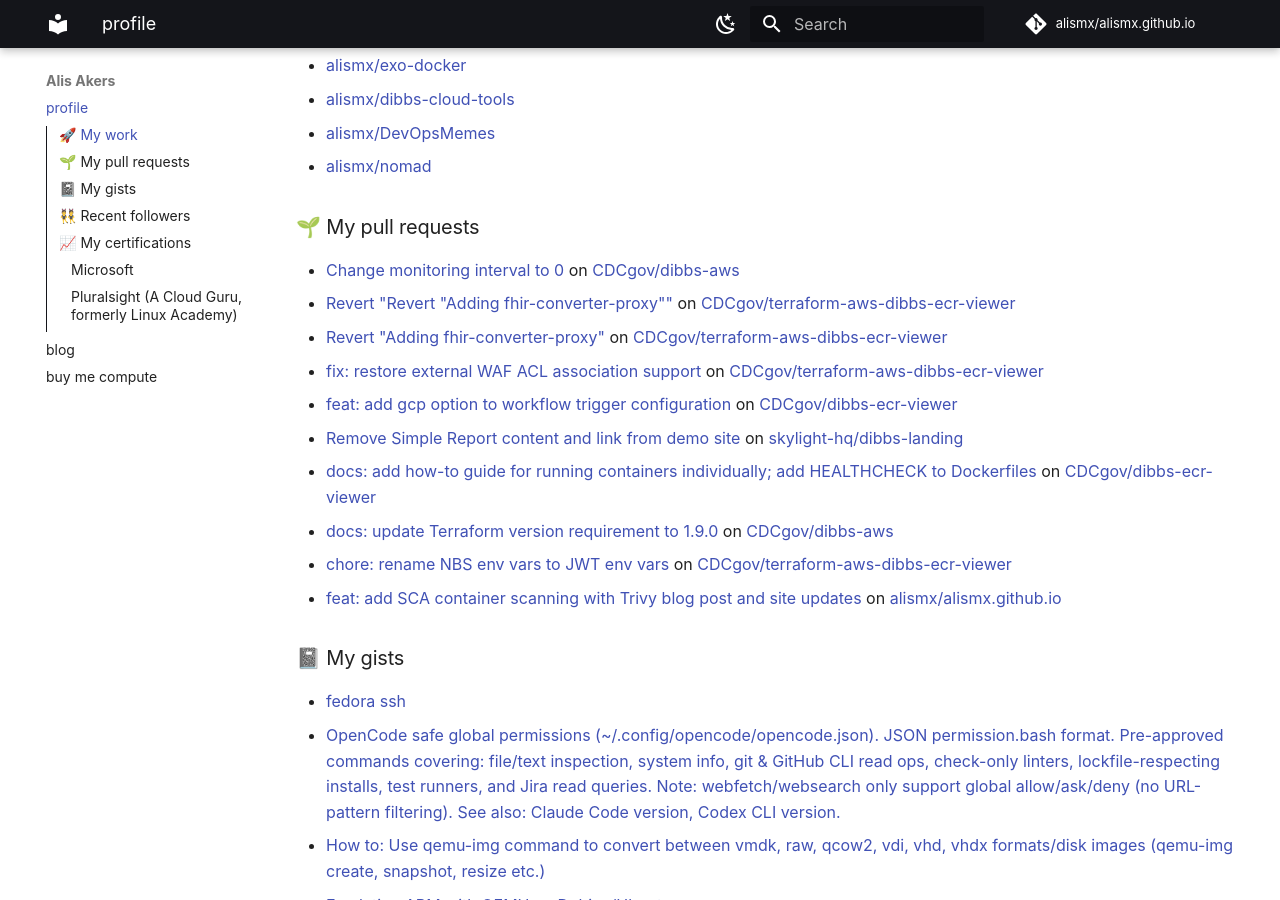
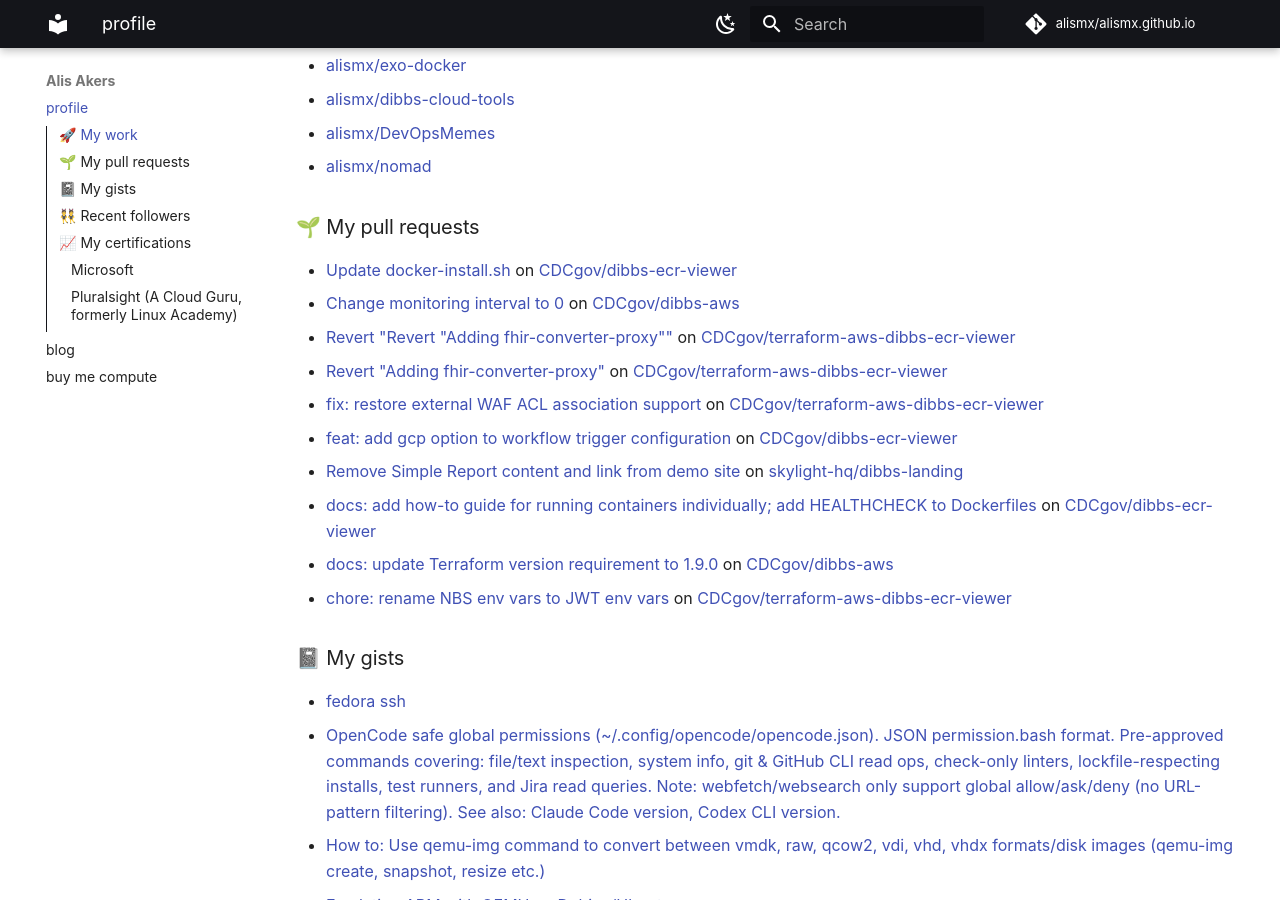
Before and after one commit to alismx/alismx.github.io, an MkDocs documentation site: the page built from docs/index.md, in a window 1280 px wide and 900 px high, scrolled down 862 px. Built offline with MkDocs 1.6.1 and Material for MkDocs 9.7.7, drawn with Linux system fonts in a browser that asks for light colours; plug-ins that fetch from the network failed and are left out; comment, search, counter and statistics services are not loaded.

Commit message:
Update generated files

```diff
--- a/docs/index.md
+++ b/docs/index.md
@@ -28,6 +28,7 @@ I'm Alis, a DevOps engineer passionate about open-source, cloud-native technolog
 
 ### 🌱 My pull requests
 
+- [Update docker-install.sh](https://github.com/CDCgov/dibbs-ecr-viewer/pull/1719) on [CDCgov/dibbs-ecr-viewer](https://github.com/CDCgov/dibbs-ecr-viewer)
 - [Change monitoring interval to 0](https://github.com/CDCgov/dibbs-aws/pull/103) on [CDCgov/dibbs-aws](https://github.com/CDCgov/dibbs-aws)
 - [Revert &#34;Revert &#34;Adding fhir-converter-proxy&#34;&#34;](https://github.com/CDCgov/terraform-aws-dibbs-ecr-viewer/pull/61) on [CDCgov/terraform-aws-dibbs-ecr-viewer](https://github.com/CDCgov/terraform-aws-dibbs-ecr-viewer)
 - [Revert &#34;Adding fhir-converter-proxy&#34;](https://github.com/CDCgov/terraform-aws-dibbs-ecr-viewer/pull/60) on [CDCgov/terraform-aws-dibbs-ecr-viewer](https://github.com/CDCgov/terraform-aws-dibbs-ecr-viewer)
@@ -37,7 +38,6 @@ I'm Alis, a DevOps engineer passionate about open-source, cloud-native technolog
 - [docs: add how-to guide for running containers individually; add HEALTHCHECK to Dockerfiles](https://github.com/CDCgov/dibbs-ecr-viewer/pull/1570) on [CDCgov/dibbs-ecr-viewer](https://github.com/CDCgov/dibbs-ecr-viewer)
 - [docs: update Terraform version requirement to 1.9.0](https://github.com/CDCgov/dibbs-aws/pull/100) on [CDCgov/dibbs-aws](https://github.com/CDCgov/dibbs-aws)
 - [chore: rename NBS env vars to JWT env vars](https://github.com/CDCgov/terraform-aws-dibbs-ecr-viewer/pull/57) on [CDCgov/terraform-aws-dibbs-ecr-viewer](https://github.com/CDCgov/terraform-aws-dibbs-ecr-viewer)
-- [feat: add SCA container scanning with Trivy blog post and site updates](https://github.com/alismx/alismx.github.io/pull/23) on [alismx/alismx.github.io](https://github.com/alismx/alismx.github.io)
 
 ### 📓 My gists
 
```
